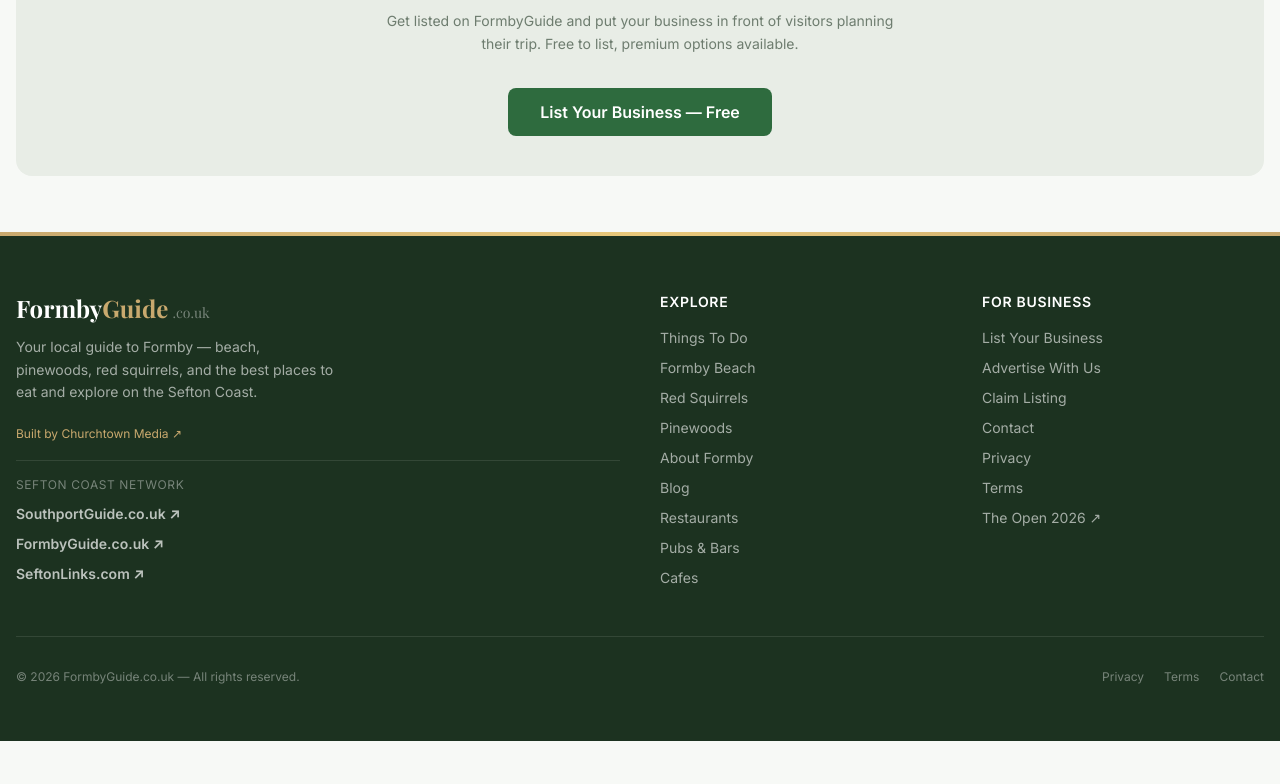
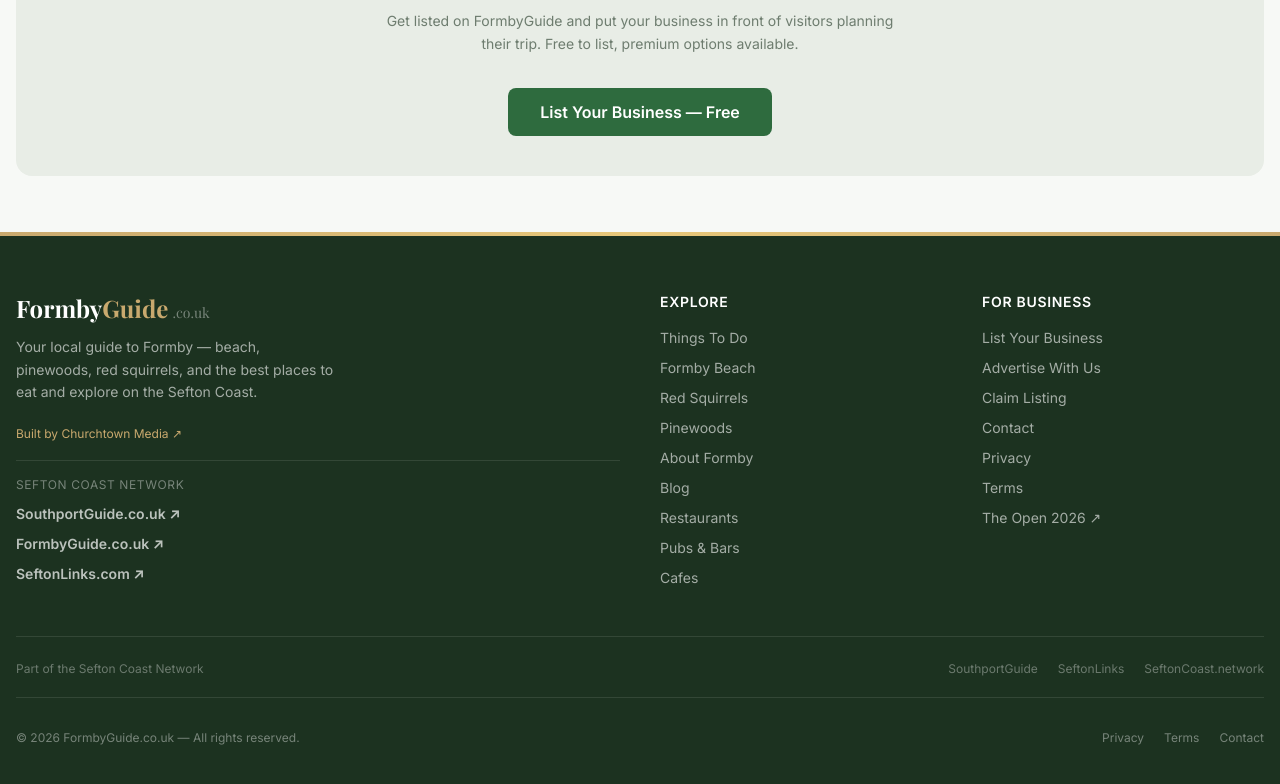
Before and after one commit to damian756/formby-guide, a Next.js app: page / in a window 1280 px wide. Shown: the part 3138-3922 px from the top of the page. Before the commit the page ends 3879 px from the top, so only its background shows below. Built offline with nearby package versions, Linux system fonts and the light colour scheme.

Commit message:
Add Sefton Coast Network footer links

```diff
--- a/app/layout.tsx
+++ b/app/layout.tsx
@@ -203,6 +203,15 @@
           </div>
         </div>
 
+        <div className="border-t border-white/10 pt-6 pb-5 flex flex-col sm:flex-row items-center justify-between gap-2 text-xs text-white/35">
+          <span>Part of the <a href="https://seftoncoast.network" target="_blank" rel="noopener" className="hover:text-white/60 transition">Sefton Coast Network</a></span>
+          <div className="flex gap-5">
+            <a href="https://www.southportguide.co.uk" target="_blank" rel="noopener" className="hover:text-white/60 transition">SouthportGuide</a>
+            <a href="https://www.seftonlinks.com" target="_blank" rel="noopener" className="hover:text-white/60 transition">SeftonLinks</a>
+            <a href="https://seftoncoast.network" target="_blank" rel="noopener" className="hover:text-white/60 transition">SeftonCoast.network</a>
+          </div>
+        </div>
+
         <div className="border-t border-white/10 pt-8 flex flex-col sm:flex-row items-center justify-between gap-4 text-xs text-white/40">
           <p>&copy; 2026 FormbyGuide.co.uk — All rights reserved.</p>
           <div className="flex gap-5">
```
